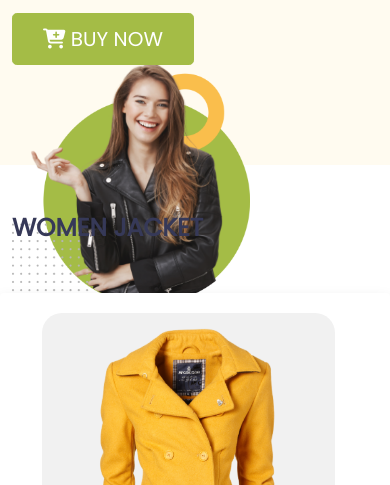
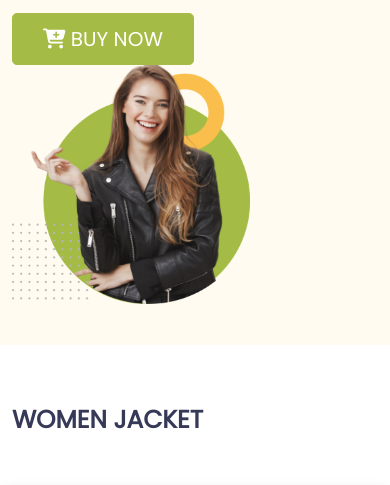
Before and after one commit to shuvo616/Assignment-two, a plain HTML site: page index.html in a window 390 px wide. Shown: the part 359-844 px from the top of the page. Drawn offline with Linux system fonts and the light colour scheme.

Commit message:
added media query for baner

```diff
--- a/css/style.css
+++ b/css/style.css
@@ -146,4 +146,13 @@ body {
         width: 300px;
         padding: 5px;
     }
+    .women-jacket h2 {
+        font-weight: bold;
+        color: #363958;
+        margin-bottom: 50px;
+        margin-top: 60px;
+    }
+    .baner{
+        height: 600px;
+    }
 }
--- a/index.html
+++ b/index.html
@@ -43,7 +43,7 @@
             </div>
           </nav>
           <!-- Baner -->
-          <section class="baner container mt-5">
+          <section class="baner container mt-5 mb-5">
               <div class="row">
                   <div class="col-md-6">
                       <h1><span class="highlight">Be the Penguins</span></h1>
```
